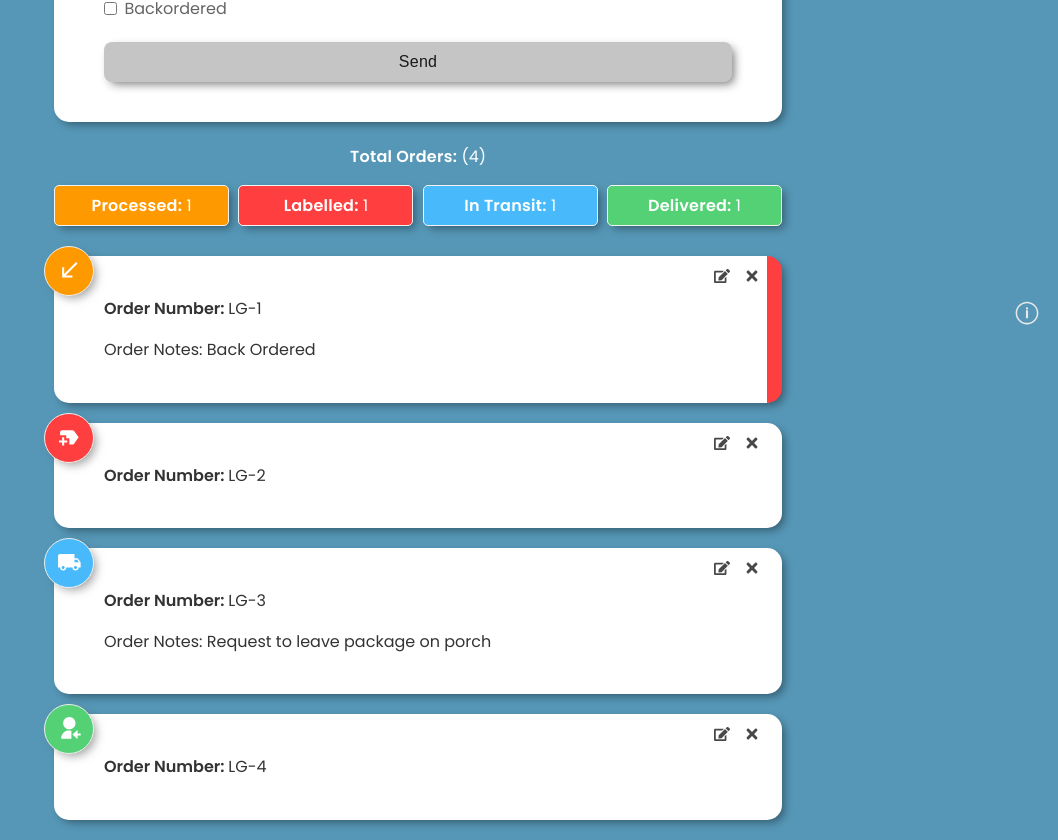
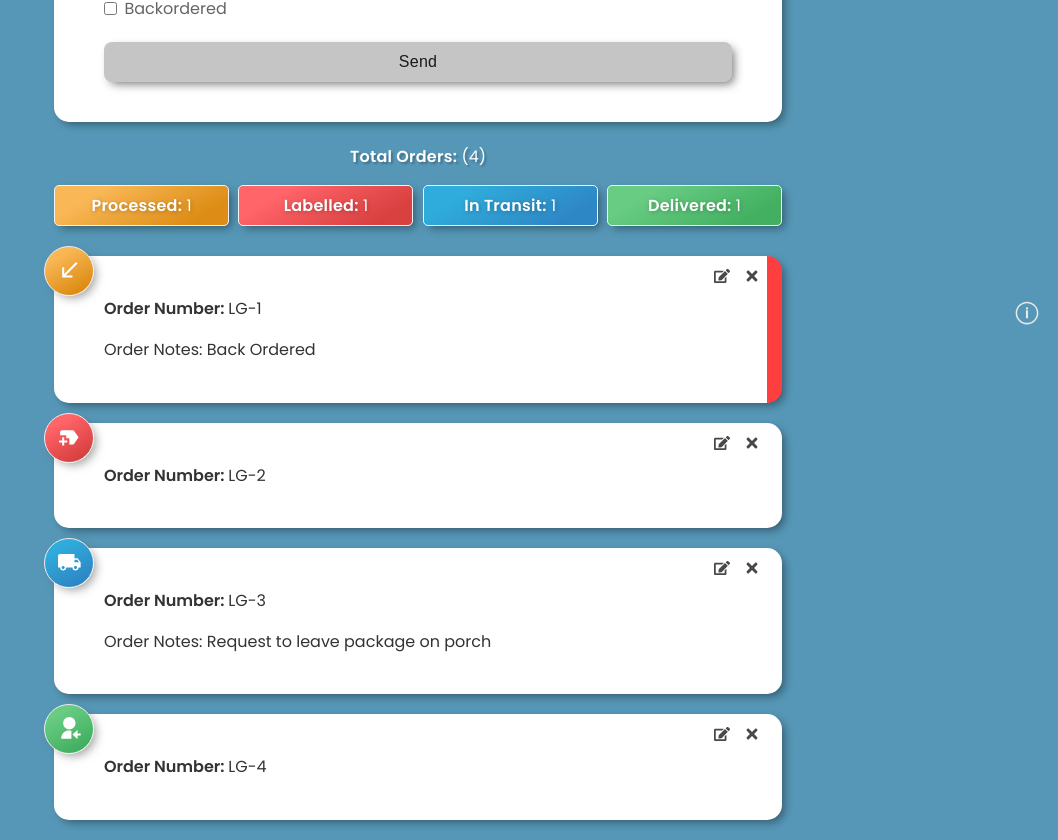
Before and after one commit to Ansel291/packageTrackerApp, a React (Create React App) app: page / in a window 1280 px wide. Shown: the part 455-1295 px from the top of the page, without its empty margins (222-1280 px from the left). Built offline with nearby package versions, Linux system fonts and the light colour scheme.

Commit message:
added rendered and gradient styling

```diff
--- a/src/components/styles/Header.css
+++ b/src/components/styles/Header.css
@@ -22,6 +22,7 @@ header a {
   color: var(--color-primary);
   text-decoration: none;
   font-size: 22px;
+  text-shadow: 2px 2px 2px rgb(7 3 2 / 20%);
 }
 
 .package-icon {
--- a/src/components/styles/OrderStats.css
+++ b/src/components/styles/OrderStats.css
@@ -4,6 +4,7 @@
 
 .open-order-title {
   text-align: center;
+  text-shadow: 2px 2px 2px rgb(7 3 2 / 25%);
 }
 
 .order-stat-item {
@@ -15,6 +16,7 @@
   margin-top: 10px;
   -webkit-box-shadow: var(--box-shadow);
   box-shadow: var(--box-shadow);
+  text-shadow: 1px 1px 4px rgb(7 3 2 / 25%);
 }
 
 .order-stat-order-received {
--- a/src/index.css
+++ b/src/index.css
@@ -2,10 +2,27 @@
 
 :root {
   --color-primary: #fff;
-  --color-order-received: #ff9900;
-  --color-label-created: #ff3f3f;
-  --color-in-transit: #48b9fb;
-  --color-order-delivered: #54d175;
+  /*--color-order-received: #ff9900;*/
+  --color-order-received: linear-gradient(
+    330deg,
+    #dd8d15 17.33%,
+    #f9b756 77.85%
+  );
+  /*--color-label-created: #ff3f3f;*/
+  --color-label-created: linear-gradient(
+    330deg,
+    #d94040 17.33%,
+    #ff6569 77.85%
+  );
+  /*--color-in-transit: #48b9fb; */
+  --color-in-transit: linear-gradient(330deg, #2e87c5 17.33%, #2facdb 77.85%);
+  /*--color-in-transit: linear-gradient(330deg, #358fc3 17.33%, #5bc3ff 77.85%);*/
+  /*--color-order-delivered: #54d175; */
+  --color-order-delivered: linear-gradient(
+    330deg,
+    #42b060 17.33%,
+    #68cc83 77.85%
+  );
   --box-shadow: 4px 4px 10px -2px rgb(0 0 0 / 42.5%);
 }
 
```
